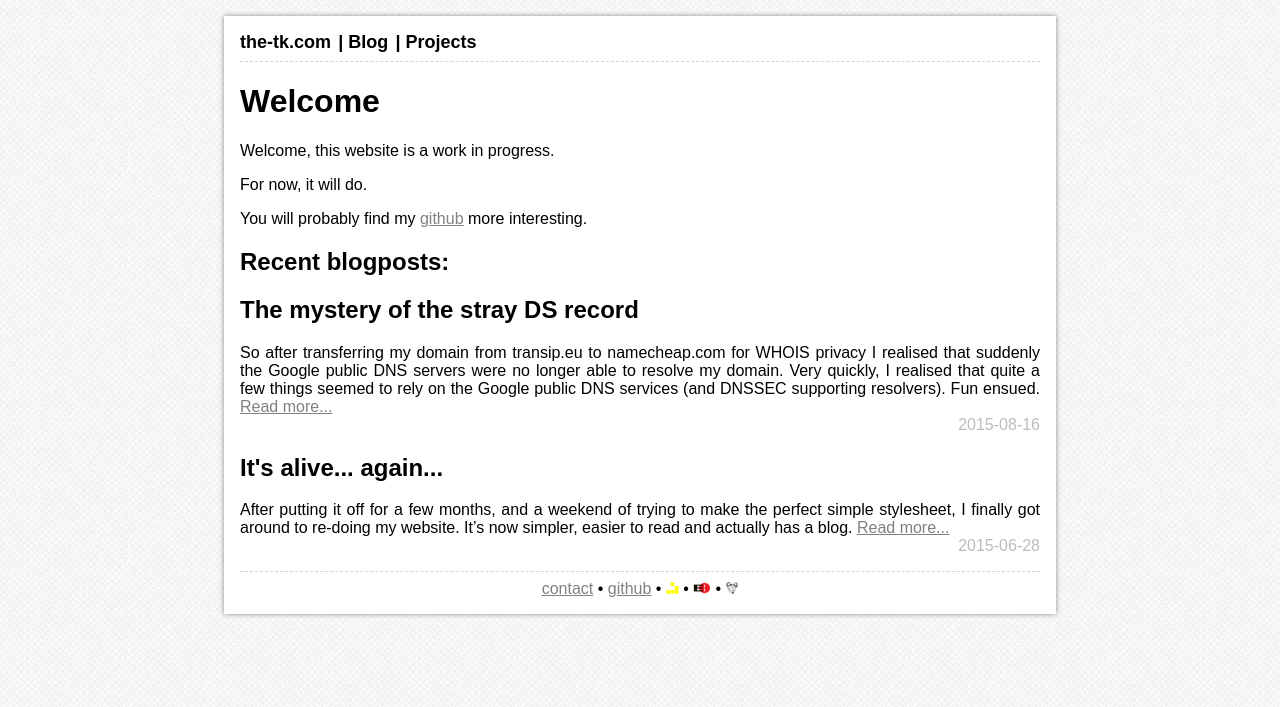
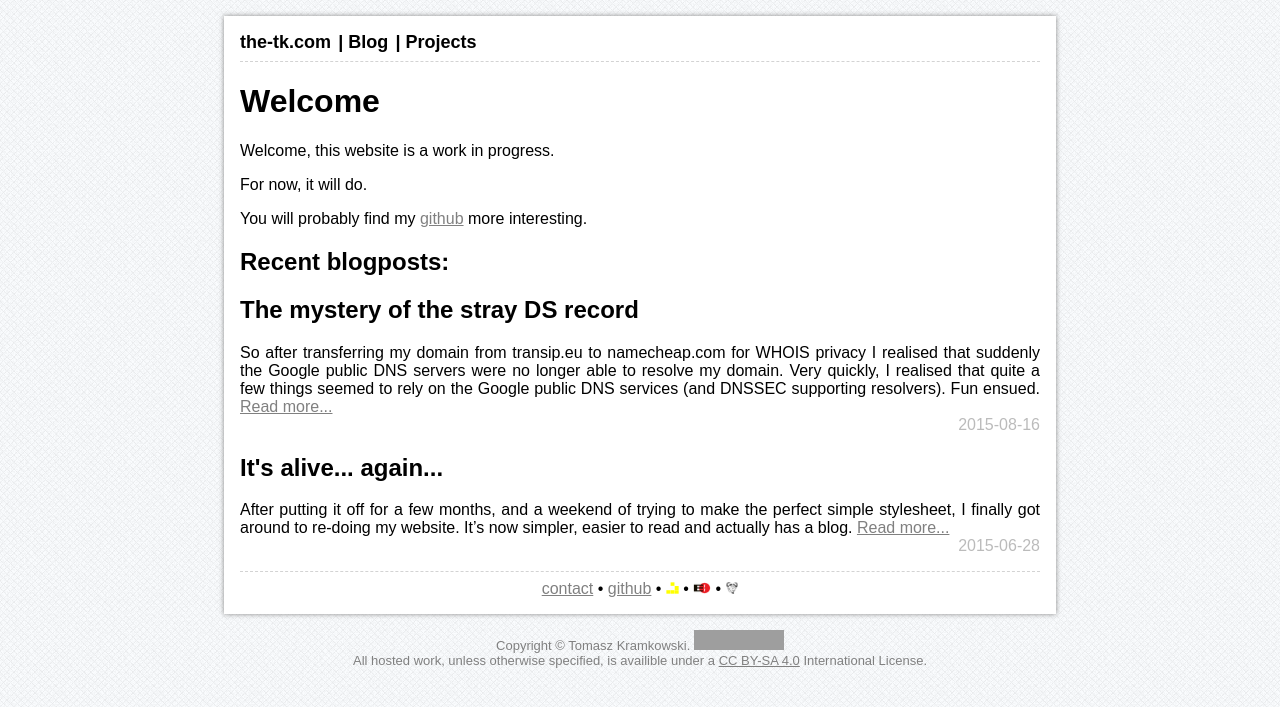
Before and after one commit to EliteTK/the-tk.com, a Jekyll site: the page built from index.html, in a window 1280 px wide. Shown: the top 707 px of the page. Built offline with Jekyll 4.4.1, drawn with Linux system fonts in a browser that asks for light colours; grey boxes are pictures that could not be loaded.

Commit message:
multiple changes

```diff
--- a/_config.yml
+++ b/_config.yml
@@ -12,6 +12,8 @@
 # Build settings
 markdown: kramdown
 
+exclude: ["mksite.sh", "site.tgz"]
+
 defaults:
   -
     scope:
--- /dev/null
+++ b/_includes/copyright.html
@@ -0,0 +1,7 @@
+<div id="copyright">
+  Copyright © Tomasz Kramkowski.
+  <a rel="license" href="http://creativecommons.org/licenses/by-sa/4.0/"><img alt="Creative Commons License" style="border-width:0" src="https://i.creativecommons.org/l/by-sa/4.0/80x15.png" /></a><br />
+  All hosted work, unless otherwise specified, is availible under a <a rel="license" href="http://creativecommons.org/licenses/by-sa/4.0/">CC BY-SA 4.0</a> International License.<br />
+
+  <!--Linux is a registered trademark of Linus Torvalds.-->
+</div>
--- a/_includes/footer.html
+++ b/_includes/footer.html
@@ -2,7 +2,7 @@
     <footer>
       <a href="mailto:website-inquiries@the-tk.com">contact</a> •
       <a href="https://github.com/EliteTK">github</a> •
-      <a href="http://www.catb.org/hacker-emblem/"><img class="icon" src="/images/glider-yellow.png" /></a> •
-      <a href="https://www.eff.org/"><img class="icon" src="/images/EFF.png" /></a> •
-      <a href="https://www.fsf.org/"><img class="icon" src="/images/GNU.png" /></a>
+      <a href="http://www.catb.org/hacker-emblem/"><img class="icon" src="/images/glider-yellow.png" alt="Hacker Emblem" /></a> •
+      <a href="https://www.eff.org/"><img class="icon" src="/images/EFF.png" alt="EFF Logo" /></a> •
+      <a href="https://www.fsf.org/"><img class="icon" src="/images/GNU.png" alt="GNU Logo" /></a>
     </footer>
--- a/_layouts/default.html
+++ b/_layouts/default.html
@@ -2,8 +2,11 @@
 <html>
   {% include head.html %}
   <body>
-    {% include header.html %}
-    {{ content }}
-    {% include footer.html %}
+    <div id="main">
+      {% include header.html %}
+      {{ content }}
+      {% include footer.html %}
+    </div>
+    {% include copyright.html %}
   </body>
 </html>
--- a/_layouts/post.html
+++ b/_layouts/post.html
@@ -5,7 +5,6 @@
 <article>
       <header>
         <h1>{{ page.title }}</h1>
-        <p></p>
       </header>
       {{ content }}
       <footer>
--- a/index.html
+++ b/index.html
@@ -14,7 +14,7 @@
   <li>
     <article>
       <header>
-        <h1>{{ post.title }}</h1>
+        <h2>{{ post.title }}</h2>
       </header>
       {{ post.excerpt|strip_html }} <a href="{{ post.url|prepend: site.baseurl }}">Read more...</a>
       <footer>
--- a/style.css
+++ /dev/null
@@ -1,131 +0,0 @@
-html {
-	background-image: url(./images/grid_noise.png);
-	background-repeat: repeat;
-	background-color: #F3F5F7;
-	font-family: sans-serif;
-	text-align: justify;
-}
-
-body {
-	max-width: calc(100% - 4em);
-	width: 50em;
-	margin: 1em auto;
-	padding: 1em;
-	background-color: white;
-	box-shadow: 0 0 5px #888;
-}
-
-#navbar { overflow: hidden; width: 100%; font-weight: bold; font-size: large; }
-/*#navbar span { margin-right: 0.4em; float: left; }*/
-/*#navbar span a { text-decoration: none; color: black }*/
-/*#navbar span a:hover { color: grey; }*/
-
-/*#navbar ul { margin: 0; padding: 0; list-style: none; }*/
-/*#navbar ul li { float: left; display: block; }*/
-/*#navbar ul li:before { content: "|\0a"; }*/
-
-#navbar a { margin-right: 0.4em; text-decoration: none; color: black; }
-#navbar a:hover { color: grey; }
-
-code {
-	border: 1px dashed #DDD;
-	background-color: #FAFAFA;
-	padding: 0.2em;
-}
-pre code { display: block; overflow: auto; }
-
-.fleft { float: left; }
-.fright { float: right; }
-
-figure { margin: 0 0.5em; }
-figure figcaption {
-	font-size: 9pt;
-	color: #BBB;
-	text-align: right;
-	border-top: thin dotted grey;
-}
-
-blockquote { font-family: serif; }
-
-img.icon { height: 0.8em; }
-
-a:link { color: grey; } a:hover { color: lightgrey; }
-a:visited { color: darkgrey; } a:active { color: darkgrey; }
-
-footer { text-align: center; }
-
-hr { border: none; border-top: 1px dashed lightgrey; height: 0px; }
-
-article footer {
-	text-align: right;
-}
-
-time {
-	color: #BBB;
-}
-
-ul.postlist {
-	padding-left: 0;
-	list-style: none;
-}
-
-/* Syntax highlighting mess */
-.highlight .c { color: #998; font-style: italic }
-.highlight .err { color: #a61717; background-color: #e3d2d2 }
-.highlight .k { font-weight: bold }
-.highlight .o { font-weight: bold }
-.highlight .cm { color: #998; font-style: italic }
-.highlight .cp { color: #999; font-weight: bold }
-.highlight .c1 { color: #998; font-style: italic }
-.highlight .cs { color: #999; font-weight: bold; font-style: italic }
-.highlight .gd { color: #000; background-color: #fdd }
-.highlight .gd .x { color: #000; background-color: #faa }
-.highlight .ge { font-style: italic }
-.highlight .gr { color: #a00 }
-.highlight .gh { color: #999 }
-.highlight .gi { color: #000; background-color: #dfd }
-.highlight .gi .x { color: #000; background-color: #afa }
-.highlight .go { color: #888 }
-.highlight .gp { color: #555 }
-.highlight .gs { font-weight: bold }
-.highlight .gu { color: #aaa }
-.highlight .gt { color: #a00 }
-.highlight .kc { font-weight: bold }
-.highlight .kd { font-weight: bold }
-.highlight .kp { font-weight: bold }
-.highlight .kr { font-weight: bold }
-.highlight .kt { color: #458; font-weight: bold }
-.highlight .m { color: #099 }
-.highlight .s { color: #d14 }
-.highlight .na { color: #008080 }
-.highlight .nb { color: #0086B3 }
-.highlight .nc { color: #458; font-weight: bold }
-.highlight .no { color: #008080 }
-.highlight .ni { color: #800080 }
-.highlight .ne { color: #900; font-weight: bold }
-.highlight .nf { color: #900; font-weight: bold }
-.highlight .nn { color: #555 }
-.highlight .nt { color: #000080 }
-.highlight .nv { color: #008080 }
-.highlight .ow { font-weight: bold }
-.highlight .w { color: #bbb }
-.highlight .mf { color: #099 }
-.highlight .mh { color: #099 }
-.highlight .mi { color: #099 }
-.highlight .mo { color: #099 }
-.highlight .sb { color: #d14 }
-.highlight .sc { color: #d14 }
-.highlight .sd { color: #d14 }
-.highlight .s2 { color: #d14 }
-.highlight .se { color: #d14 }
-.highlight .sh { color: #d14 }
-.highlight .si { color: #d14 }
-.highlight .sx { color: #d14 }
-.highlight .sr { color: #009926 }
-.highlight .s1 { color: #d14 }
-.highlight .ss { color: #990073 }
-.highlight .bp { color: #999 }
-.highlight .vc { color: #008080 }
-.highlight .vg { color: #008080 }
-.highlight .vi { color: #008080 }
-.highlight .il { color: #099 }
--- /dev/null
+++ b/style.scss
@@ -0,0 +1,138 @@
+---
+---
+
+html {
+	background-image: url(./images/grid_noise.png);
+	background-repeat: repeat;
+	background-color: #F3F5F7;
+	font-family: sans-serif;
+	text-align: justify;
+}
+
+#main {
+	max-width: calc(100% - 4em);
+	width: 50em;
+	margin: 1em auto;
+	padding: 1em;
+	background-color: white;
+	box-shadow: 0 0 5px #888;
+}
+
+#copyright {
+	color: grey;
+	font-size: small;
+	text-align: center;
+}
+
+#navbar {
+	overflow: hidden; width: 100%; font-weight: bold; font-size: large;
+	a { margin-right: 0.4em; text-decoration: none; color: black; }
+	a:hover { color: grey; }
+}
+
+code {
+	border: 1px dashed #DDD;
+	background-color: #FAFAFA;
+	padding: 0.1em;
+}
+pre code { display: block; overflow: auto; }
+
+.fleft { float: left; }
+.fright { float: right; }
+
+figure {
+	margin: 0 0.5em;
+	figcaption {
+		font-size: 9pt;
+		color: #BBB;
+		text-align: right;
+		border-top: thin dotted grey;
+	}
+}
+
+blockquote { font-family: serif; }
+
+img.icon { height: 0.8em; }
+
+a:link { color: grey; } a:hover { color: lightgrey; }
+a:visited { color: darkgrey; } a:active { color: darkgrey; }
+
+footer { text-align: center; }
+
+hr { border: none; border-top: 1px dashed lightgrey; height: 0px; }
+
+article footer {
+	text-align: right;
+}
+
+time {
+	color: #BBB;
+}
+
+ul.postlist {
+	padding-left: 0;
+	list-style: none;
+}
+
+/* Syntax highlighting mess */
+.highlight {
+	.c { color: #998; font-style: italic }
+	.err { color: #a61717; background-color: #e3d2d2 }
+	.k { font-weight: bold }
+	.o { font-weight: bold }
+	.cm { color: #998; font-style: italic }
+	.cp { color: #999; font-weight: bold }
+	.c1 { color: #998; font-style: italic }
+	.cs { color: #999; font-weight: bold; font-style: italic }
+	.gd { color: #000; background-color: #fdd }
+	.gd .x { color: #000; background-color: #faa }
+	.ge { font-style: italic }
+	.gr { color: #a00 }
+	.gh { color: #999 }
+	.gi { color: #000; background-color: #dfd }
+	.gi .x { color: #000; background-color: #afa }
+	.go { color: #888 }
+	.gp { color: #555 }
+	.gs { font-weight: bold }
+	.gu { color: #aaa }
+	.gt { color: #a00 }
+	.kc { font-weight: bold }
+	.kd { font-weight: bold }
+	.kp { font-weight: bold }
+	.kr { font-weight: bold }
+	.kt { color: #458; font-weight: bold }
+	.m { color: #099 }
+	.s { color: #d14 }
+	.na { color: #008080 }
+	.nb { color: #0086B3 }
+	.nc { color: #458; font-weight: bold }
+	.no { color: #008080 }
+	.ni { color: #800080 }
+	.ne { color: #900; font-weight: bold }
+	.nf { color: #900; font-weight: bold }
+	.nn { color: #555 }
+	.nt { color: #000080 }
+	.nv { color: #008080 }
+	.ow { font-weight: bold }
+	.w { color: #bbb }
+	.mf { color: #099 }
+	.mh { color: #099 }
+	.mi { color: #099 }
+	.mo { color: #099 }
+	.sb { color: #d14 }
+	.sc { color: #d14 }
+	.sd { color: #d14 }
+	.s2 { color: #d14 }
+	.se { color: #d14 }
+	.sh { color: #d14 }
+	.si { color: #d14 }
+	.sx { color: #d14 }
+	.sr { color: #009926 }
+	.s1 { color: #d14 }
+	.ss { color: #990073 }
+	.bp { color: #999 }
+	.vc { color: #008080 }
+	.vg { color: #008080 }
+	.vi { color: #008080 }
+	.il { color: #099 }
+}
```
